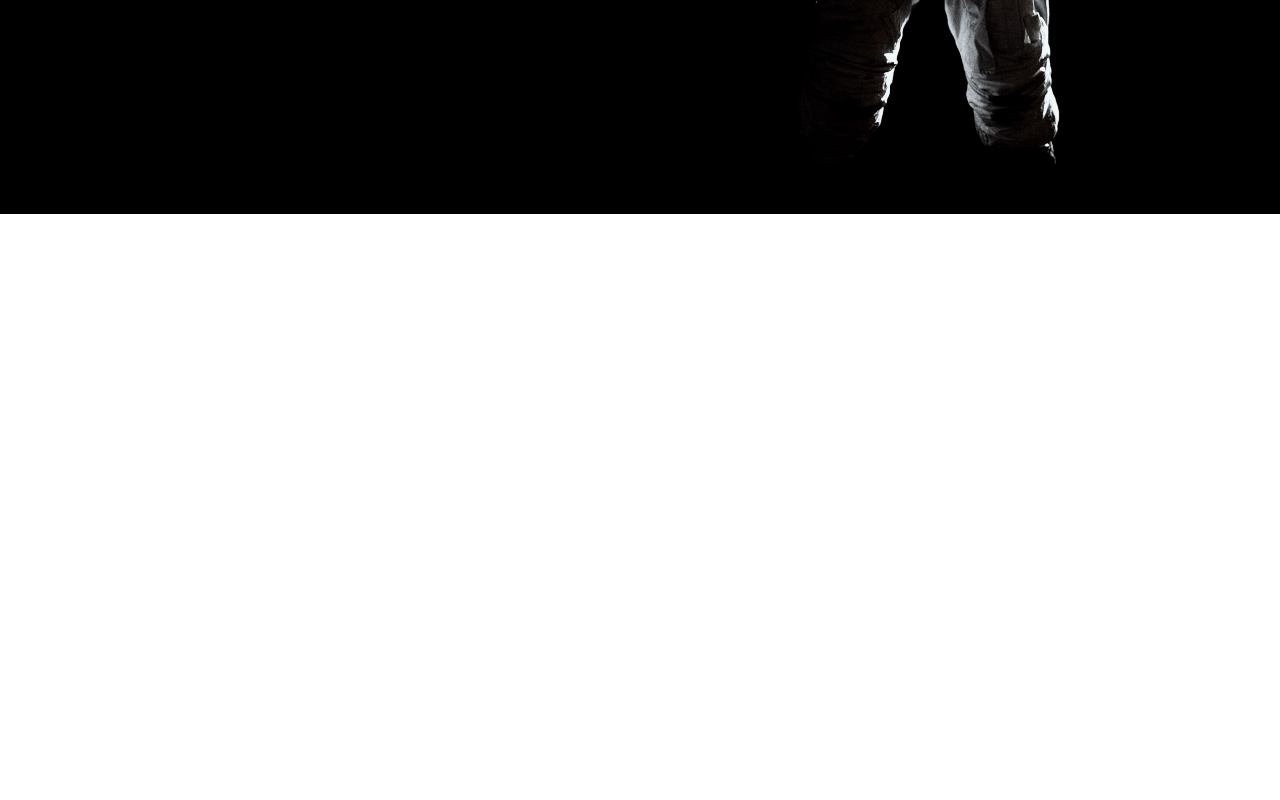
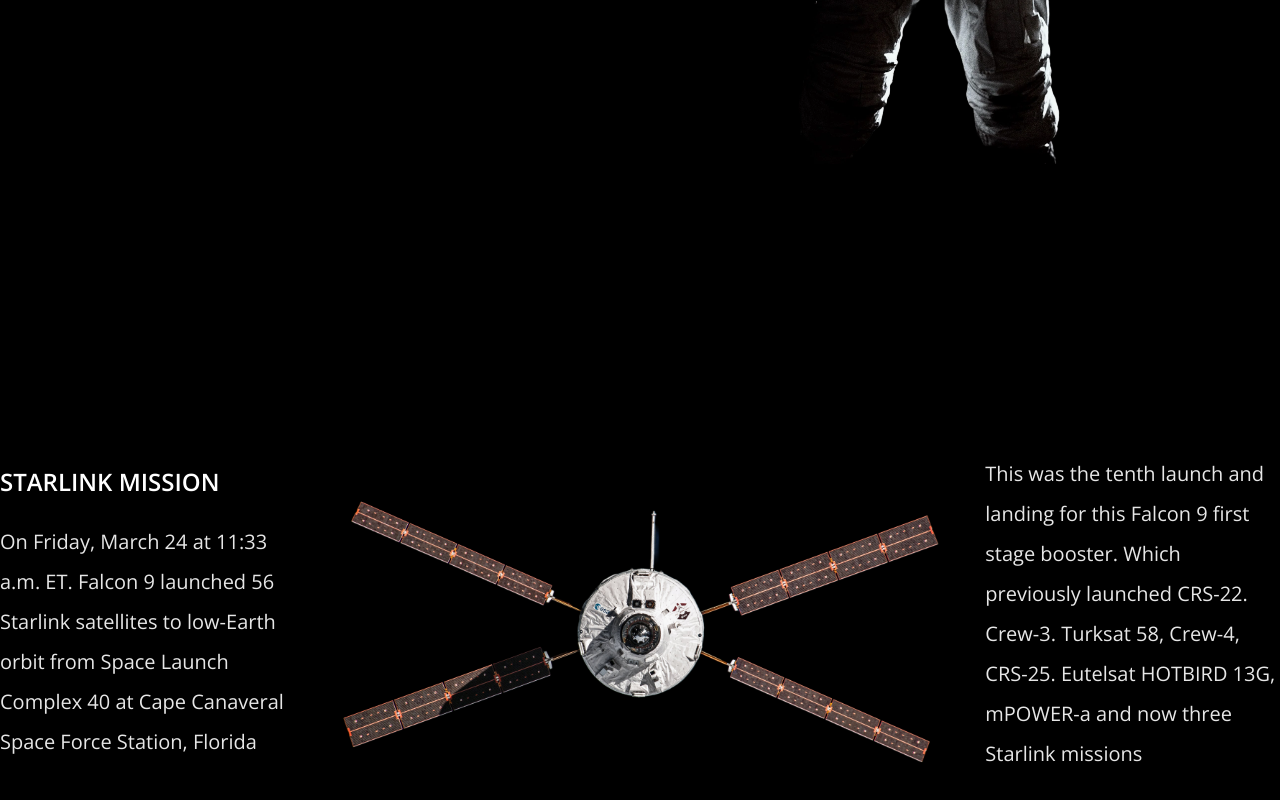
Before and after one commit to OmarBassatni97/space-x, a Next.js app: page / in a window 1280 px wide. Shown: the part 686-1486 px from the top of the page. Before the commit the page ends 900 px from the top, so only its background shows below. Built offline with nearby package versions, Linux system fonts and the light colour scheme.

Commit message:
added second section

```diff
--- /dev/null
+++ b/app/components/Starlink Mission/StarLinkMission.jsx
@@ -0,0 +1,63 @@
+'use client'
+import { motion } from 'framer-motion'
+import Image from 'next/image'
+import React, { useEffect, useRef, useState } from 'react'
+
+const StarLinkMission = () => {
+    const divOne = useRef()
+    const divTwo = useRef()
+    const [divOneVisible, setDivOneVisible] = useState()
+    const [divTwoVisible, setDivTwoVisible] = useState()
+    useEffect(() => {
+        const observer = new IntersectionObserver((entries) => {
+            const entry = entries[0]
+            setDivOneVisible(entry?.isIntersecting)
+
+        })
+        observer.observe(divOne.current)
+    }, [])
+    return (
+        <div className='h-screen flex justify-center'>
+            <div
+                className='flex w-[1440px] justify-center items-center text-white'>
+                <motion.div
+                    ref={divOne}
+                    initial=
+                    {{
+                        opacity: 0,
+                        x: -500
+                    }}
+                    animate={{
+                        opacity: 1,
+                        x: divOneVisible ? 0 : -500
+                    }}
+                    transition={{ duration: 2 }}
+                    className='flex flex-col gap-6 w-[40%]'>
+                    <h1 className='uppercase font-semibold text-2xl'>Starlink mission</h1>
+                    <p className='leading-10 opacity-90 text-xl'>On Friday, March 24 at 11:33 a.m. ET. Falcon 9 launched 56 Starlink satellites to low-Earth orbit from Space Launch Complex 40 at Cape Canaveral Space Force Station, Florida</p>
+                </motion.div>
+                <div>
+                    <Image src='/assets/images/Orbital.png' height={1200} width={1200} />
+                </div>
+                <motion.div
+                    ref={divOne}
+                    initial=
+                    {{
+                        opacity: 0,
+                        x: 500
+                    }}
+                    animate={{
+                        opacity: 1,
+                        x: divOneVisible ? 0 : 500
+                    }}
+                    transition={{ duration: 2 }}
+                    className='w-[40%]'>
+                    <p className='leading-10 opacity-90 text-xl'>This was the tenth launch and landing for this Falcon 9 first stage booster. Which previously launched CRS-22. Crew-3. Turksat 58, Crew-4, CRS-25. Eutelsat HOTBIRD 13G, mPOWER-a and now three Starlink missions</p>
+                </motion.div>
+            </div>
+        </div >
+
+    )
+}
+
+export default StarLinkMission
--- a/app/page.js
+++ b/app/page.js
@@ -1,9 +1,11 @@
 import Mission from './components/Mission/Mission'
+import StarLinkMission from './components/Starlink Mission/StarLinkMission'
 
 export default function Home() {
   return (
-    <div className='bg-black'>
-     <Mission/>
+    <div className='bg-black overflow-x-auto'>
+      <Mission />
+      <StarLinkMission />
     </div>
   )
 }
```
Also changed, not shown: public/assets/images/ATV-4_docking_pillars.jpg (added), public/assets/images/Orbital.png (added).
